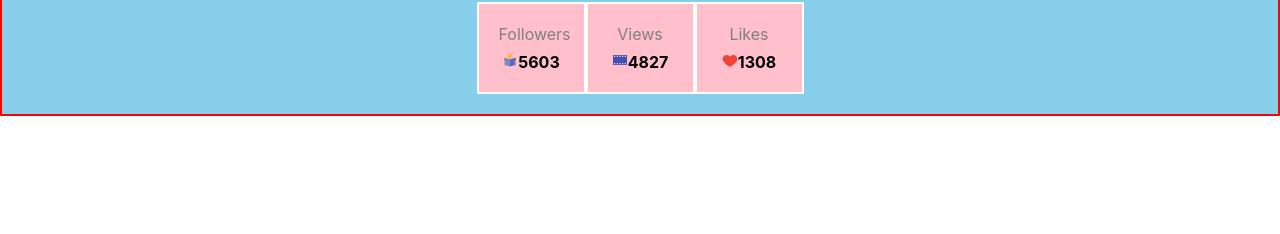
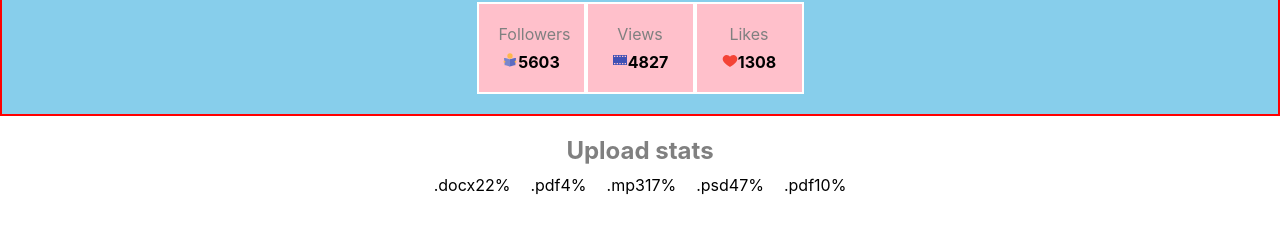
Before and after one commit to MishaHryvinskyi/goit-react-hw-01-components, a React (Create React App) app: page / in a window 1280 px wide. Shown: the part 336-570 px from the top of the page. Built offline with nearby package versions, Linux system fonts and the light colour scheme.

Commit message:
statistics

```diff
--- a/src/components/App.jsx
+++ b/src/components/App.jsx
@@ -1,5 +1,7 @@
 import { Profile } from "./Profile/Profile";
+import { Statistics } from "./Statistics/Statistics";
 import user from '../user.json';
+import data from '../data.json';
 
 
 export const App = () => {
@@ -12,6 +14,7 @@ export const App = () => {
         avatar={user.avatar}
         stats={user.stats}
         />
+        <Statistics title="Upload stats" stats={data} />
     </div>
   );
 };
--- a/src/components/Profile/Profile.styled.jsx
+++ b/src/components/Profile/Profile.styled.jsx
@@ -1,4 +1,4 @@
-import styled from "@emotion/styled"
+import styled from "@emotion/styled";
 
 export const Card = styled.div`
     max-width: 400;
--- /dev/null
+++ b/src/components/Statistics/Statistics.jsx
@@ -0,0 +1,21 @@
+import {
+    TitleStatistic,
+    SectionStatistic,
+    UlStatistic,
+    ListItemStatistic
+ } from './Statistics.styled';
+
+export const Statistics = ({ title, stats }) => {
+    return <SectionStatistic>
+    <TitleStatistic>{title}</TitleStatistic>
+
+    <UlStatistic>
+        {stats.map(stat => (
+            <ListItemStatistic>
+            <span>{stat.label}</span>
+            <span>{stat.percentage}%</span>
+            </ListItemStatistic>
+        ))}
+    </UlStatistic>
+  </SectionStatistic>
+};
--- /dev/null
+++ b/src/components/Statistics/Statistics.styled.jsx
@@ -0,0 +1,27 @@
+import styled from "@emotion/styled";
+
+export const SectionStatistic = styled.section`
+    display: flex;
+    flex-direction: column;
+    align-items: center;
+    text-alight: center;
+    margin-bottom: 20px;
+    padding: 20px;
+`;
+
+export const TitleStatistic = styled.h2`
+    color: grey;
+    display: flex;
+    text-alight: center;
+`;
+
+export const UlStatistic = styled.ul`
+    display: flex;
+    text-alight: center;
+`;
+
+export const ListItemStatistic = styled.li`
+    margin: 10px;
+    display: flex;
+    text-alight: center;
+`;
--- /dev/null
+++ b/src/data.json
@@ -0,0 +1,7 @@
+[
+  { "id": "id-1", "label": ".docx", "percentage": 22 },
+  { "id": "id-2", "label": ".pdf", "percentage": 4 },
+  { "id": "id-3", "label": ".mp3", "percentage": 17 },
+  { "id": "id-4", "label": ".psd", "percentage": 47 },
+  { "id": "id-5", "label": ".pdf", "percentage": 10 }
+]
```
